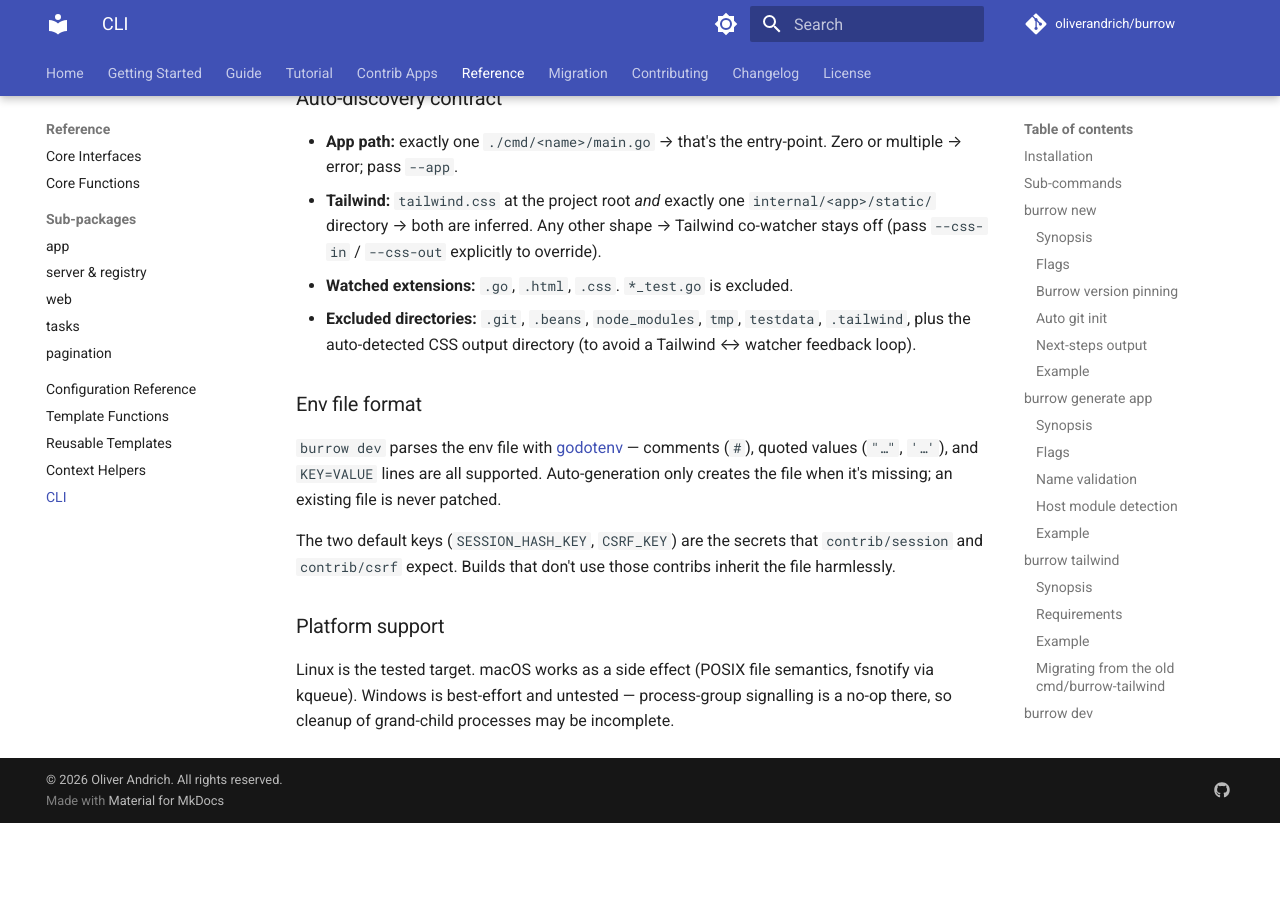
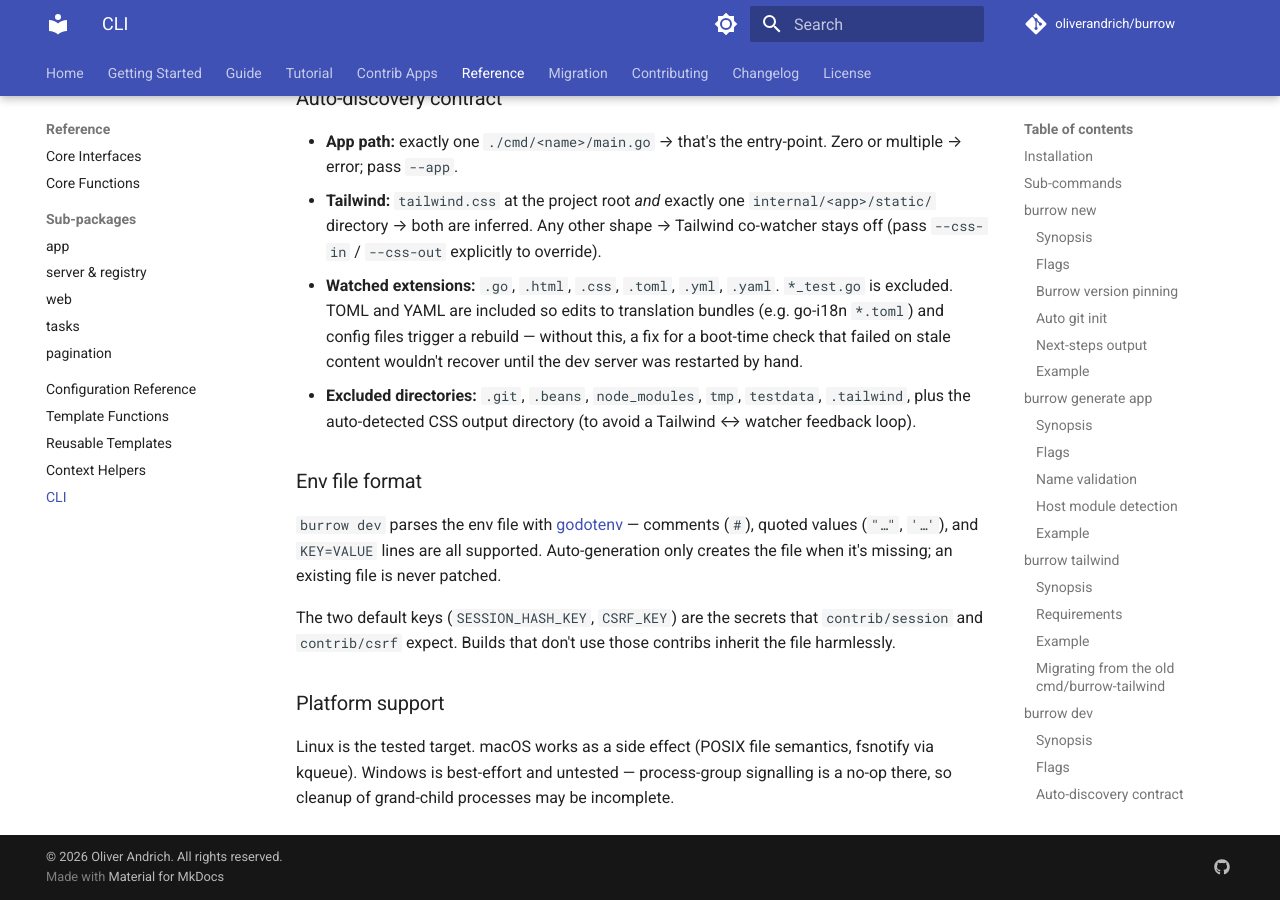
Before and after one commit to oliverandrich/burrow, an MkDocs documentation site: the page built from docs/reference/cli.md, in a window 1280 px wide and 900 px high, scrolled down 5858 px. Built offline with MkDocs 1.6.1 and Material for MkDocs 9.7.7, drawn with Linux system fonts in a browser that asks for light colours; comment, search, counter and statistics services are not loaded; before the commit the page ends 6681 px from its top, so only the background shows below that.

Commit message:
docs(cli): update burrow dev watch-extensions list
The CLI reference page is where non-Tailwind users look for the dev
server behaviour. Update the auto-discovery contract to mention the
new .toml / .yml / .yaml defaults from the previous commit.

```diff
--- a/docs/reference/cli.md
+++ b/docs/reference/cli.md
@@ -235,7 +235,7 @@ burrow dev [flags]
 
 - **App path:** exactly one `./cmd/<name>/main.go` → that's the entry-point. Zero or multiple → error; pass `--app`.
 - **Tailwind:** `tailwind.css` at the project root *and* exactly one `internal/<app>/static/` directory → both are inferred. Any other shape → Tailwind co-watcher stays off (pass `--css-in` / `--css-out` explicitly to override).
-- **Watched extensions:** `.go`, `.html`, `.css`. `*_test.go` is excluded.
+- **Watched extensions:** `.go`, `.html`, `.css`, `.toml`, `.yml`, `.yaml`. `*_test.go` is excluded. TOML and YAML are included so edits to translation bundles (e.g. go-i18n `*.toml`) and config files trigger a rebuild — without this, a fix for a boot-time check that failed on stale content wouldn't recover until the dev server was restarted by hand.
 - **Excluded directories:** `.git`, `.beans`, `node_modules`, `tmp`, `testdata`, `.tailwind`, plus the auto-detected CSS output directory (to avoid a Tailwind ↔ watcher feedback loop).
 
 ### Env file format
```
